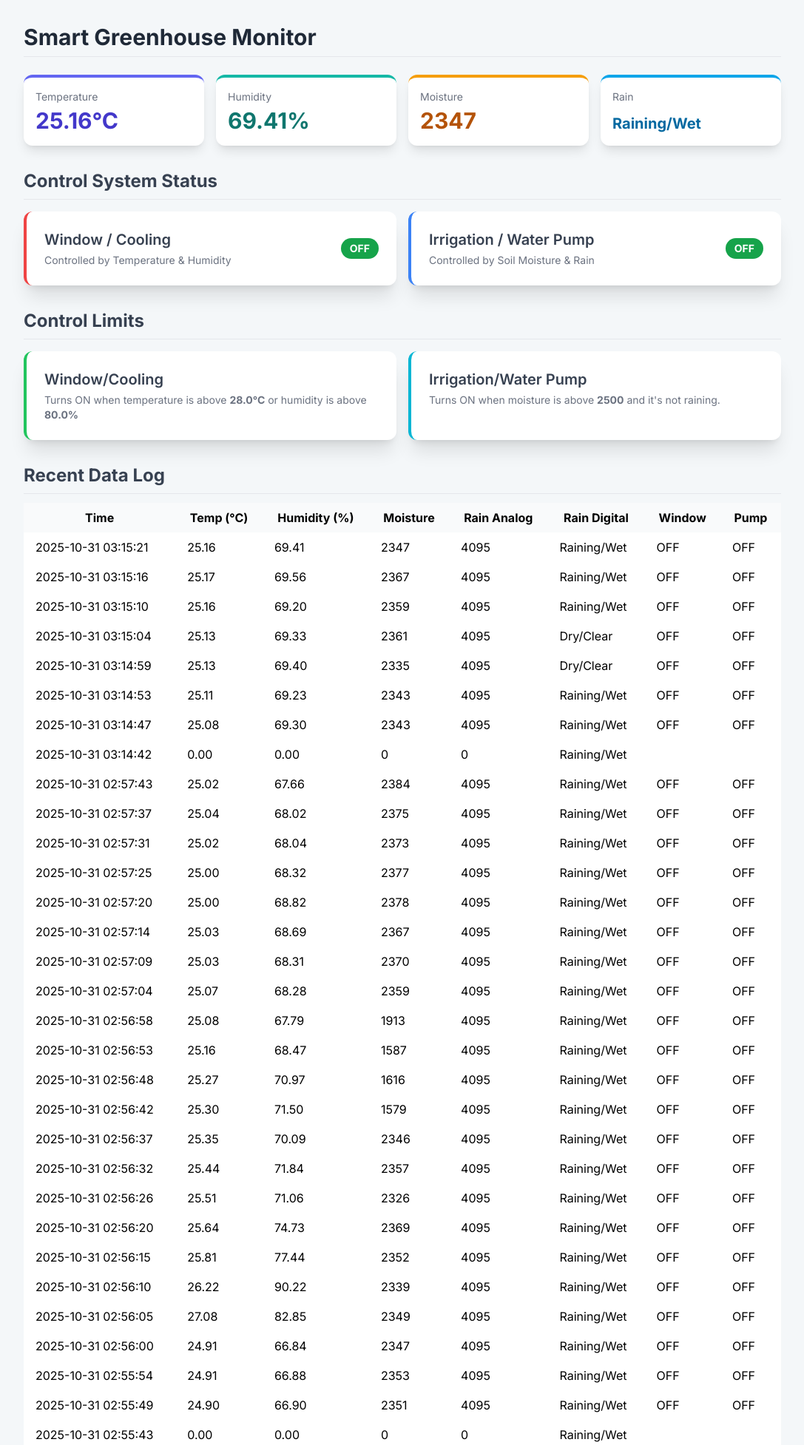
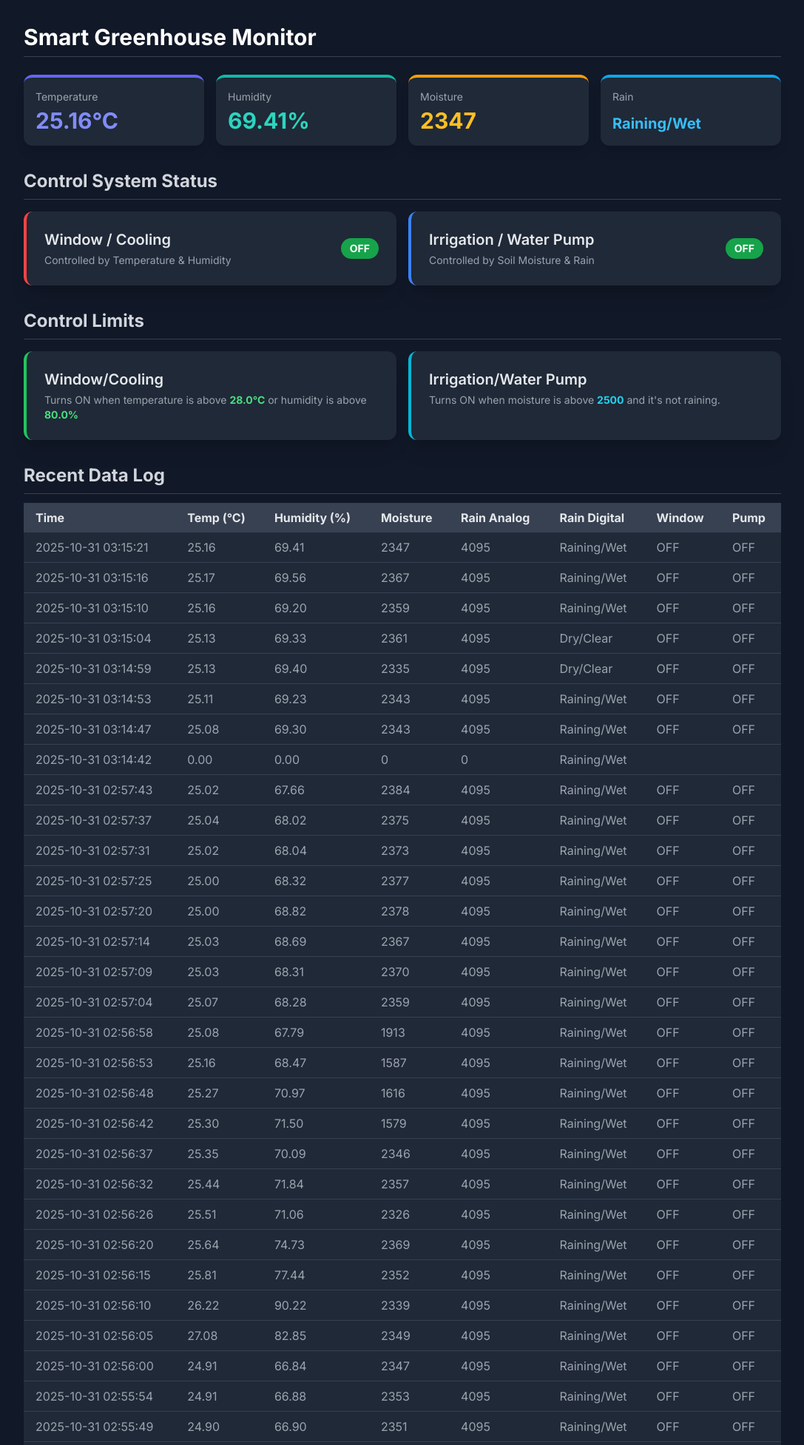
Before and after one commit to ATHULK-8595/Green_house_project, a Flask app: page / in a window 1280 px wide. Shown: the top 1954 px of the page at 74% size, without its empty margins (96-1183 px from the left). Run offline with Flask 3, Linux system fonts and the light colour scheme; data comes from the database, SQL or seed files in the repository; both versions use the stored data as it was after the commit; some libraries are stand-ins or nearby versions.

Commit message:
added dark mode and updates issue with socket io

```diff
--- a/app.py
+++ b/app.py
@@ -31,6 +31,7 @@ def init_db():
 def sensor_data():
     # Accept data from ESP32
     data = request.json
+    print(data)
     conn = sqlite3.connect('greenhouse.db')
     cursor = conn.cursor()
 
--- a/templates/dashboard.html
+++ b/templates/dashboard.html
@@ -7,83 +7,83 @@
     <script src="https://cdn.tailwindcss.com"></script>
     <link href="https://fonts.googleapis.com/css2?family=Inter:wght@400;600;700&display=swap" rel="stylesheet">
     <style>
-        body { font-family: 'Inter', sans-serif; background-color: #f4f7f9; }
+        body { font-family: 'Inter', sans-serif; background-color: #111827; color: #e5e7eb; }
         .log-table th, .log-table td { padding: 0.5rem 1rem; }
     </style>
 </head>
 <body class="min-h-screen p-4 sm:p-8">
     <div id="app" class="max-w-5xl mx-auto">
-        <h1 class="text-3xl font-bold text-gray-800 mb-6 border-b pb-2">Smart Greenhouse Monitor</h1>
+        <h1 class="text-3xl font-bold text-white mb-6 border-b border-gray-700 pb-2">Smart Greenhouse Monitor</h1>
 
         <!-- Sensor Data Section -->
         <div class="grid grid-cols-2 md:grid-cols-4 gap-4 mb-8">
-            <div class="bg-white p-4 rounded-xl shadow-lg border-t-4 border-indigo-500">
-                <p class="text-sm text-gray-500 font-medium">Temperature</p>
-                <p class="text-3xl font-extrabold text-indigo-700 mt-1" id="display-temp">--°C</p>
+            <div class="bg-gray-800 p-4 rounded-xl shadow-lg border-t-4 border-indigo-500">
+                <p class="text-sm text-gray-400 font-medium">Temperature</p>
+                <p class="text-3xl font-extrabold text-indigo-400 mt-1" id="display-temp">--°C</p>
             </div>
-            <div class="bg-white p-4 rounded-xl shadow-lg border-t-4 border-teal-500">
-                <p class="text-sm text-gray-500 font-medium">Humidity</p>
-                <p class="text-3xl font-extrabold text-teal-700 mt-1" id="display-humidity">--%</p>
+            <div class="bg-gray-800 p-4 rounded-xl shadow-lg border-t-4 border-teal-500">
+                <p class="text-sm text-gray-400 font-medium">Humidity</p>
+                <p class="text-3xl font-extrabold text-teal-400 mt-1" id="display-humidity">--%</p>
             </div>
-            <div class="bg-white p-4 rounded-xl shadow-lg border-t-4 border-amber-500">
-                <p class="text-sm text-gray-500 font-medium">Moisture</p>
-                <p class="text-3xl font-extrabold text-amber-700 mt-1" id="display-moisture">--</p>
+            <div class="bg-gray-800 p-4 rounded-xl shadow-lg border-t-4 border-amber-500">
+                <p class="text-sm text-gray-400 font-medium">Moisture</p>
+                <p class="text-3xl font-extrabold text-amber-400 mt-1" id="display-moisture">--</p>
             </div>
-            <div class="bg-white p-4 rounded-xl shadow-lg border-t-4 border-sky-500">
-                <p class="text-sm text-gray-500 font-medium">Rain</p>
-                <p class="text-xl font-bold text-sky-700 mt-3" id="display-rain">---</p>
+            <div class="bg-gray-800 p-4 rounded-xl shadow-lg border-t-4 border-sky-500">
+                <p class="text-sm text-gray-400 font-medium">Rain</p>
+                <p class="text-xl font-bold text-sky-400 mt-3" id="display-rain">---</p>
             </div>
         </div>
 
         <!-- Actuator Status Section -->
-        <h2 class="text-2xl font-bold text-gray-700 mb-4 border-b pb-2">Control System Status</h2>
+        <h2 class="text-2xl font-bold text-gray-300 mb-4 border-b border-gray-700 pb-2">Control System Status</h2>
         <div class="grid grid-cols-1 md:grid-cols-2 gap-4 mb-8">
-            <div class="bg-white p-6 rounded-xl shadow-xl border-l-4 border-red-500 flex justify-between items-center">
+            <div class="bg-gray-800 p-6 rounded-xl shadow-xl border-l-4 border-red-500 flex justify-between items-center">
                 <div>
-                    <p class="text-xl font-semibold text-gray-700">Window / Cooling</p>
-                    <p class="text-sm text-gray-500 mt-1">Controlled by Temperature & Humidity</p>
+                    <p class="text-xl font-semibold text-gray-200">Window / Cooling</p>
+                    <p class="text-sm text-gray-400 mt-1">Controlled by Temperature & Humidity</p>
                 </div>
-                <div id="status-window" class="px-3 py-1 rounded-full text-white font-bold text-sm bg-gray-400">---</div>
+                <div id="status-window" class="px-3 py-1 rounded-full text-white font-bold text-sm bg-gray-600">---</div>
             </div>
-            <div class="bg-white p-6 rounded-xl shadow-xl border-l-4 border-blue-500 flex justify-between items-center">
+            <div class="bg-gray-800 p-6 rounded-xl shadow-xl border-l-4 border-blue-500 flex justify-between items-center">
                 <div>
-                    <p class="text-xl font-semibold text-gray-700">Irrigation / Water Pump</p>
-                    <p class="text-sm text-gray-500 mt-1">Controlled by Soil Moisture & Rain</p>
+                    <p class="text-xl font-semibold text-gray-200">Irrigation / Water Pump</p>
+                    <p class="text-sm text-gray-400 mt-1">Controlled by Soil Moisture & Rain</p>
                 </div>
-                <div id="status-water" class="px-3 py-1 rounded-full text-white font-bold text-sm bg-gray-400">---</div>
+                <div id="status-water" class="px-3 py-1 rounded-full text-white font-bold text-sm bg-gray-600">---</div>
             </div>
         </div>
 
         <!-- Control Limits Section -->
-        <h2 class="text-2xl font-bold text-gray-700 mb-4 border-b pb-2">Control Limits</h2>
+        <h2 class="text-2xl font-bold text-gray-300 mb-4 border-b border-gray-700 pb-2">Control Limits</h2>
         <div class="grid grid-cols-1 md:grid-cols-2 gap-4 mb-8">
-            <div class="bg-white p-6 rounded-xl shadow-xl border-l-4 border-green-500">
-                <p class="text-xl font-semibold text-gray-700">Window/Cooling</p>
-                <p class="text-sm text-gray-500 mt-1">Turns ON when temperature is above <strong>28.0°C</strong> or humidity is above <strong>80.0%</strong></p>
+            <div class="bg-gray-800 p-6 rounded-xl shadow-xl border-l-4 border-green-500">
+                <p class="text-xl font-semibold text-gray-200">Window/Cooling</p>
+                <p class="text-sm text-gray-400 mt-1">Turns ON when temperature is above <strong class="text-green-400">28.0°C</strong> or humidity is above <strong class="text-green-400">80.0%</strong></p>
             </div>
-            <div class="bg-white p-6 rounded-xl shadow-xl border-l-4 border-cyan-500">
-                <p class="text-xl font-semibold text-gray-700">Irrigation/Water Pump</p>
-                <p class="text-sm text-gray-500 mt-1">Turns ON when moisture is above <strong>2500</strong> and it's not raining.</p>
+            <div class="bg-gray-800 p-6 rounded-xl shadow-xl border-l-4 border-cyan-500">
+                <p class="text-xl font-semibold text-gray-200">Irrigation/Water Pump</p>
+                <p class="text-sm text-gray-400 mt-1">Turns ON when moisture is above <strong class="text-cyan-400">2500</strong> and it's not raining.</p>
             </div>
         </div>
 
         <!-- Log Section -->
-        <h2 class="text-2xl font-bold text-gray-700 mb-3 border-b pb-2">Recent Data Log</h2>
+        <h2 class="text-2xl font-bold text-gray-300 mb-3 border-b border-gray-700 pb-2">Recent Data Log</h2>
         <div class="overflow-x-auto">
-            <table class="min-w-full bg-white rounded-xl shadow log-table">
+            <table class="min-w-full bg-gray-800 rounded-xl shadow log-table">
                 <thead>
-                    <tr class="bg-gray-50">
-                        <th>Time</th>
-                        <th>Temp (°C)</th>
-                        <th>Humidity (%)</th>
-                        <th>Moisture</th>
-                        <th>Rain Analog</th>
-                        <th>Rain Digital</th>
-                        <th>Window</th>
-                        <th>Pump</th>
+                    <tr class="bg-gray-700">
+                        <th class="text-left text-gray-200">Time</th>
+                        <th class="text-left text-gray-200">Temp (°C)</th>
+                        <th class="text-left text-gray-200">Humidity (%)</th>
+                        <th class="text-left text-gray-200">Moisture</th>
+                        <th class="text-left text-gray-200">Rain Analog</th>
+                        <th class="text-left text-gray-200">Rain Digital</th>
+                        <th class="text-left text-gray-200">Window</th>
+                        <th class="text-left text-gray-200">Pump</th>
                     </tr>
                 </thead>
-                <tbody id="log-body">
+                <tbody id="log-body" class="text-gray-400">
                     <!-- Filled by JS -->
                 </tbody>
             </table>
@@ -106,18 +106,18 @@
         element.className = 'px-3 py-1 rounded-full text-white font-bold text-sm';
         if(status == 'ON') {
             element.classList.add('bg-red-600', 'animate-pulse');
-            element.classList.remove('bg-green-600', 'bg-gray-400');
+            element.classList.remove('bg-green-600', 'bg-gray-600');
         } else if(status == 'OFF') {
             element.classList.add('bg-green-600');
-            element.classList.remove('bg-red-600', 'bg-gray-400', 'animate-pulse');
+            element.classList.remove('bg-red-600', 'bg-gray-600', 'animate-pulse');
         } else {
-            element.classList.add('bg-gray-400');
+            element.classList.add('bg-gray-600');
         }
     }
 
     function prependLog(log) {
         const logBody = document.getElementById('log-body');
-        let newRow = `<tr>
+        let newRow = `<tr class="border-b border-gray-700">
             <td>${log.timestamp}</td>
             <td>${log.temperature != null ? log.temperature.toFixed(2) : '--'}</td>
             <td>${log.humidity != null ? log.humidity.toFixed(2) : '--'}</td>
@@ -149,7 +149,7 @@
             const logBody = document.getElementById('log-body');
             let html = "";
             for(let log of logs) {
-                html += `<tr>
+                html += `<tr class="border-b border-gray-700">
                     <td>${log.timestamp}</td>
                     <td>${log.temperature != null ? log.temperature.toFixed(2) : '--'}</td>
                     <td>${log.humidity != null ? log.humidity.toFixed(2) : '--'}</td>
```
Also changed, not shown: greenhouse.db.
